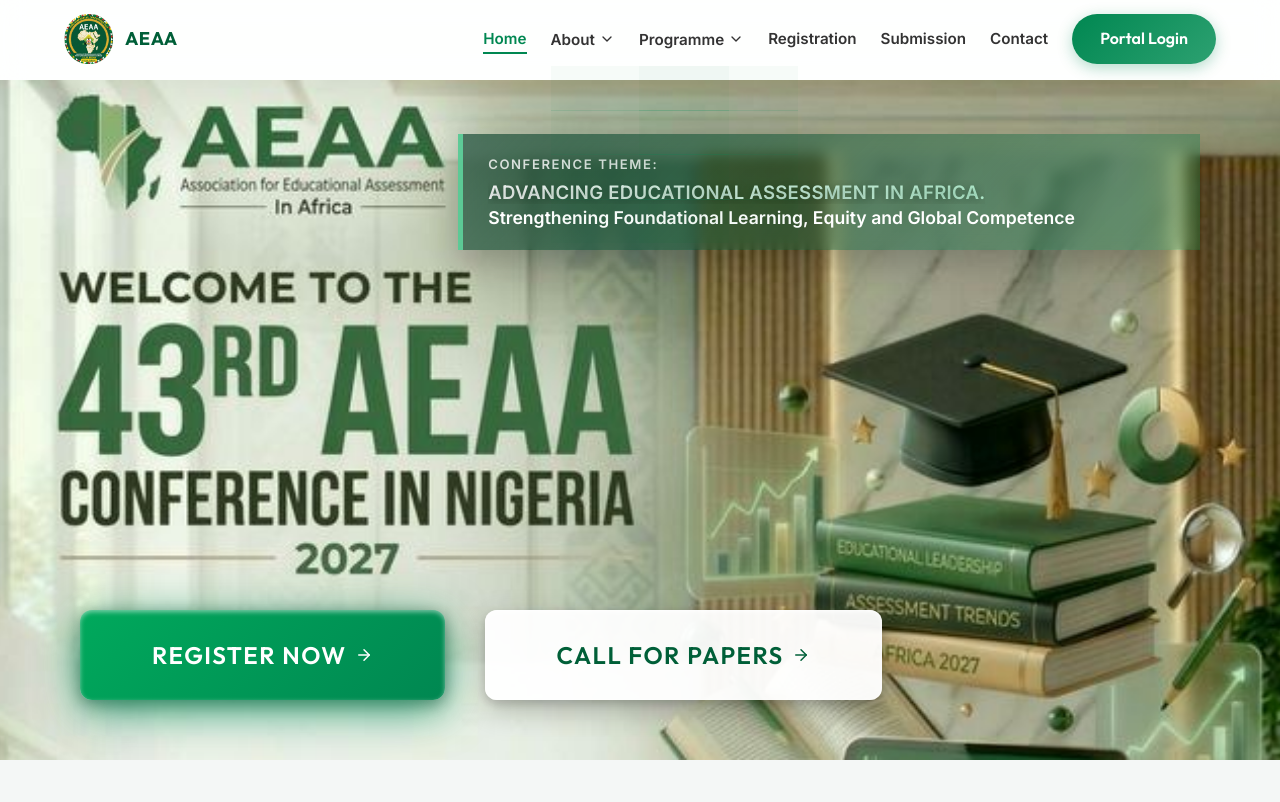
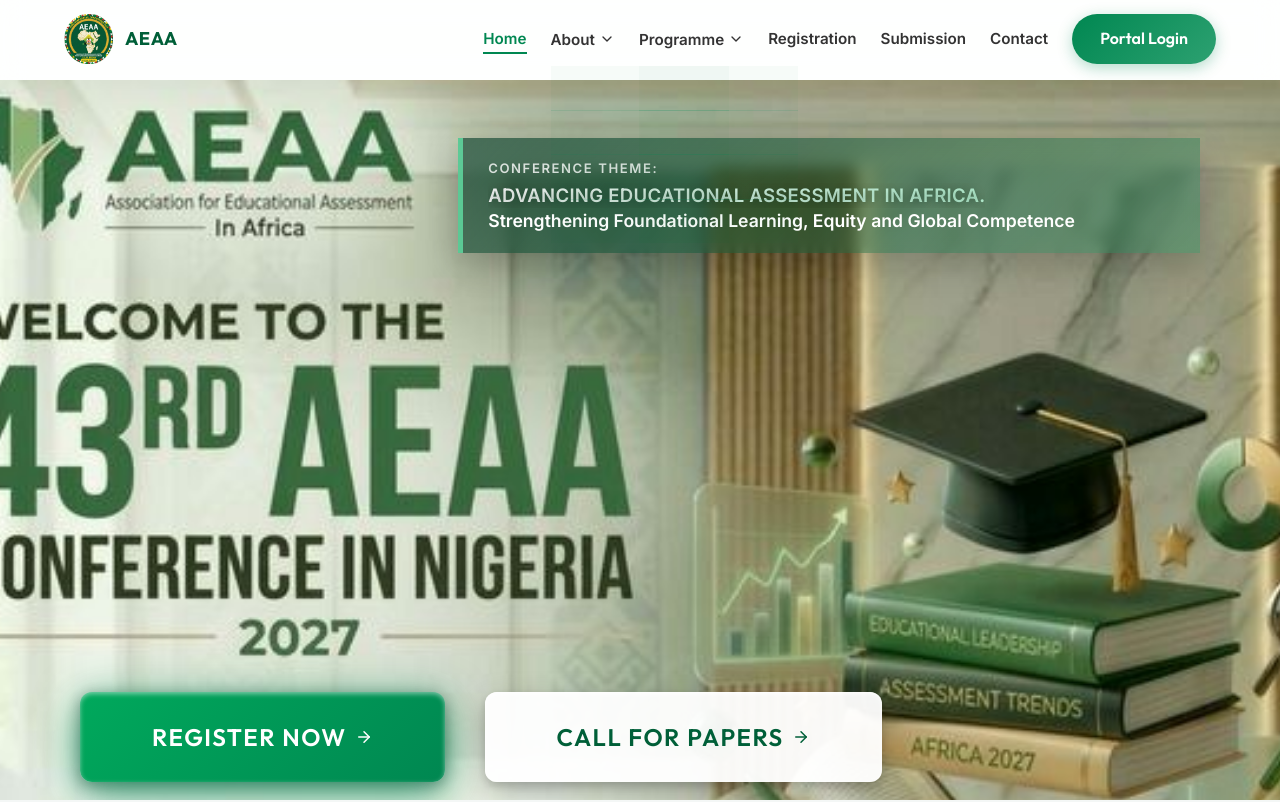
Before and after one commit to thomasakiou/aeaa, a React (Vite) app: page / in a window 1280 px wide. Shown: the top 802 px of the page. Built offline with nearby package versions, Linux system fonts and the light colour scheme.

Commit message:
hero update

```diff
--- a/src/pages/css/Home.css
+++ b/src/pages/css/Home.css
@@ -2,7 +2,7 @@
 .hero {
     position: relative;
     width: 100%;
-    min-height: 85vh;
+    min-height: 90vh;
     display: flex;
     align-items: stretch;
     overflow: hidden;
@@ -13,7 +13,7 @@
     position: absolute;
     inset: 0;
     width: 100%;
-    height: 100%;
+    height: 110%;
     object-fit: cover;
     object-position: center;
     z-index: 1;
@@ -89,7 +89,7 @@
 
 .hero-cta-overlay {
     position: absolute;
-    top: 78%;
+    top: 85%;
     left: 0;
     right: 0;
     display: flex;
```
